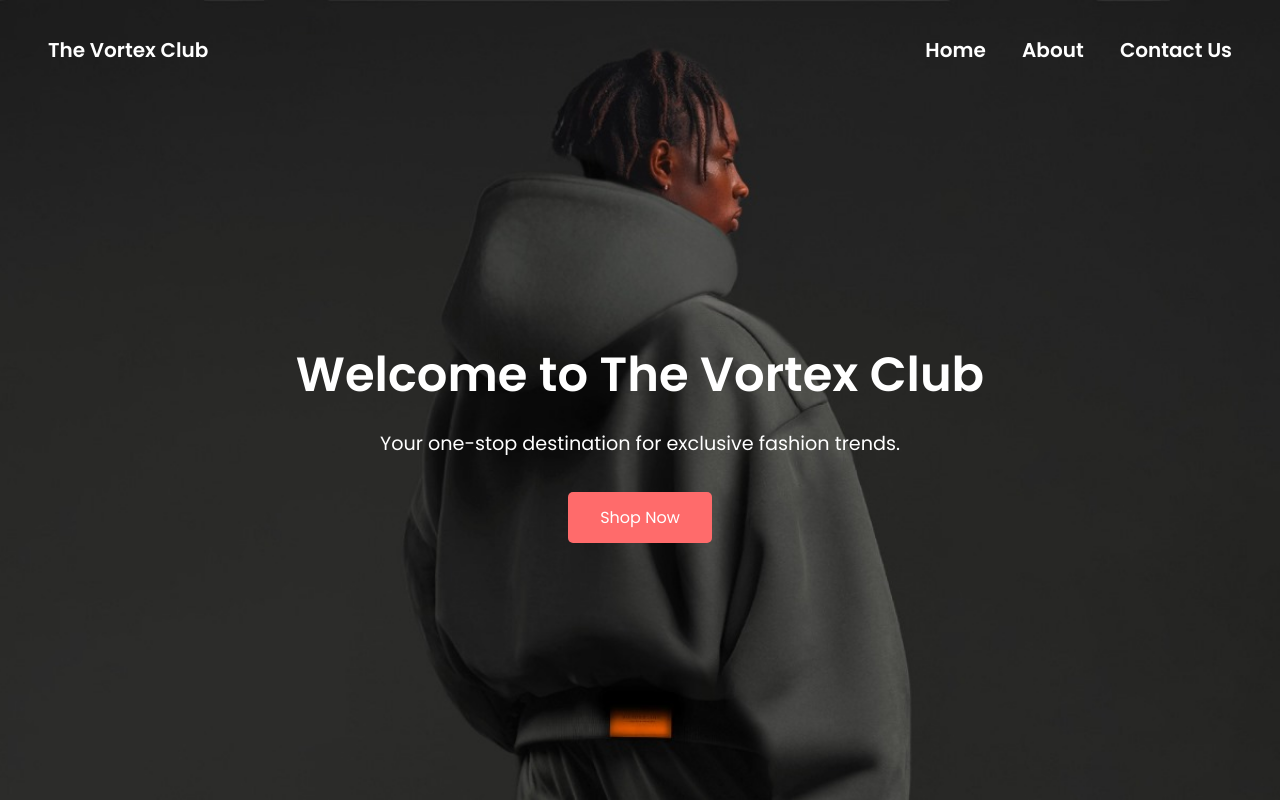
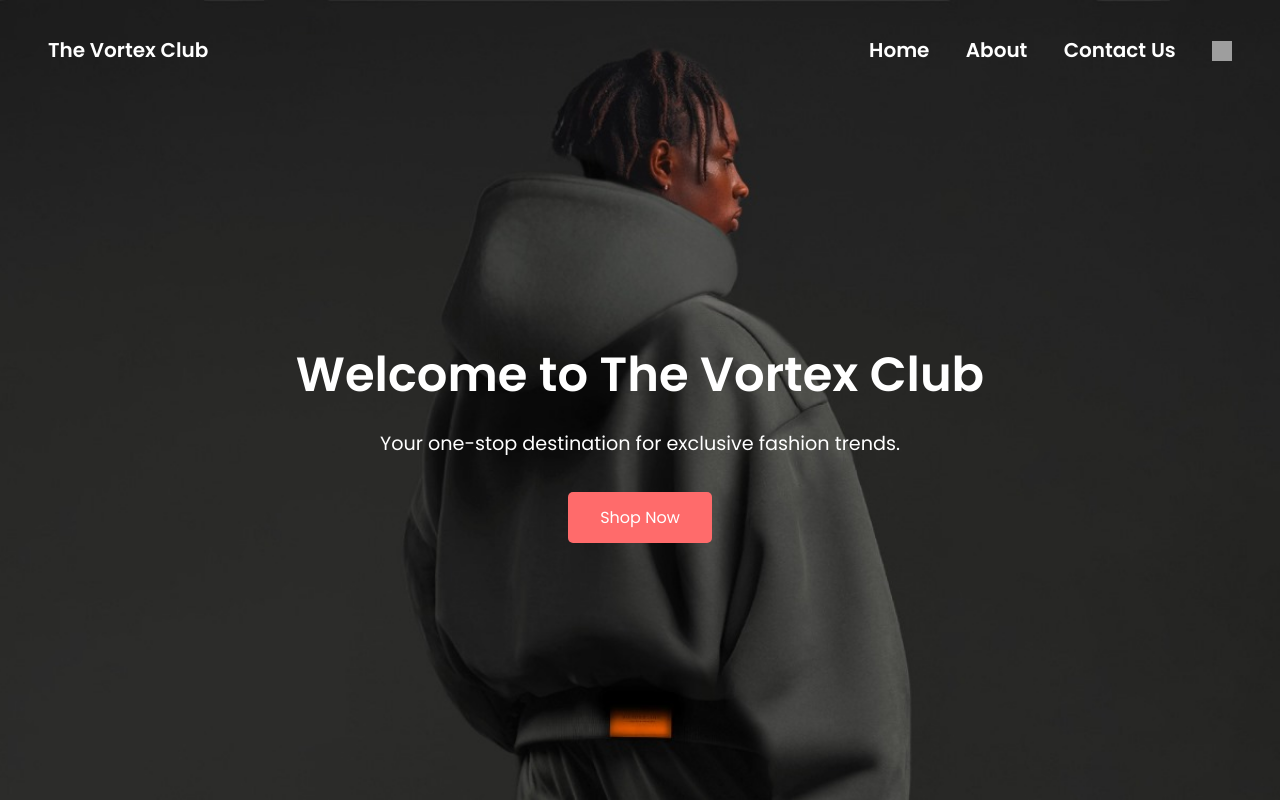
Before and after one commit to kin-kane/TheVortexClub, a website: page index.html in a window 1280 px wide. Shown: the top 802 px of the page. Drawn offline with Linux system fonts and the light colour scheme; grey boxes are pictures that could not be loaded.

Commit message:
first commit

```diff
--- a/index.html
+++ b/index.html
@@ -160,8 +160,12 @@
             <a href="#home">Home</a>
             <a href="#about">About</a>
             <a href="./ContactUs.html">Contact Us</a>
+            <a href="https://www.instagram.com/thevortexclub.in?igsh=bXZuaWx6MzQxajUx" target="_blank" class="instagram-link">
+                <img src="https://upload.wikimedia.org/wikipedia/commons/a/a5/Instagram_icon.png" alt="Instagram" style="width: 20px; height: 20px; vertical-align: middle;">
+            </a>
         </div>
     </nav>
+
 
     <header id="home" class="header">
         <div>
```
